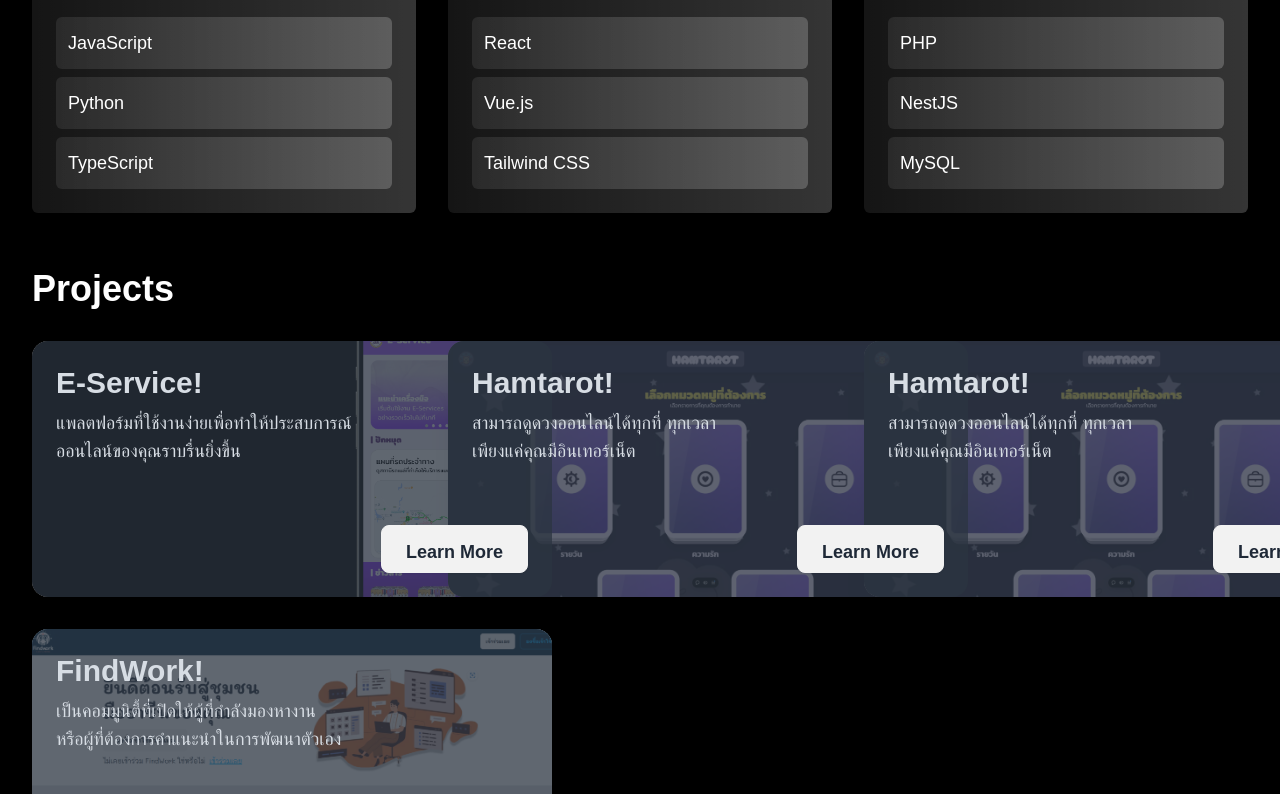
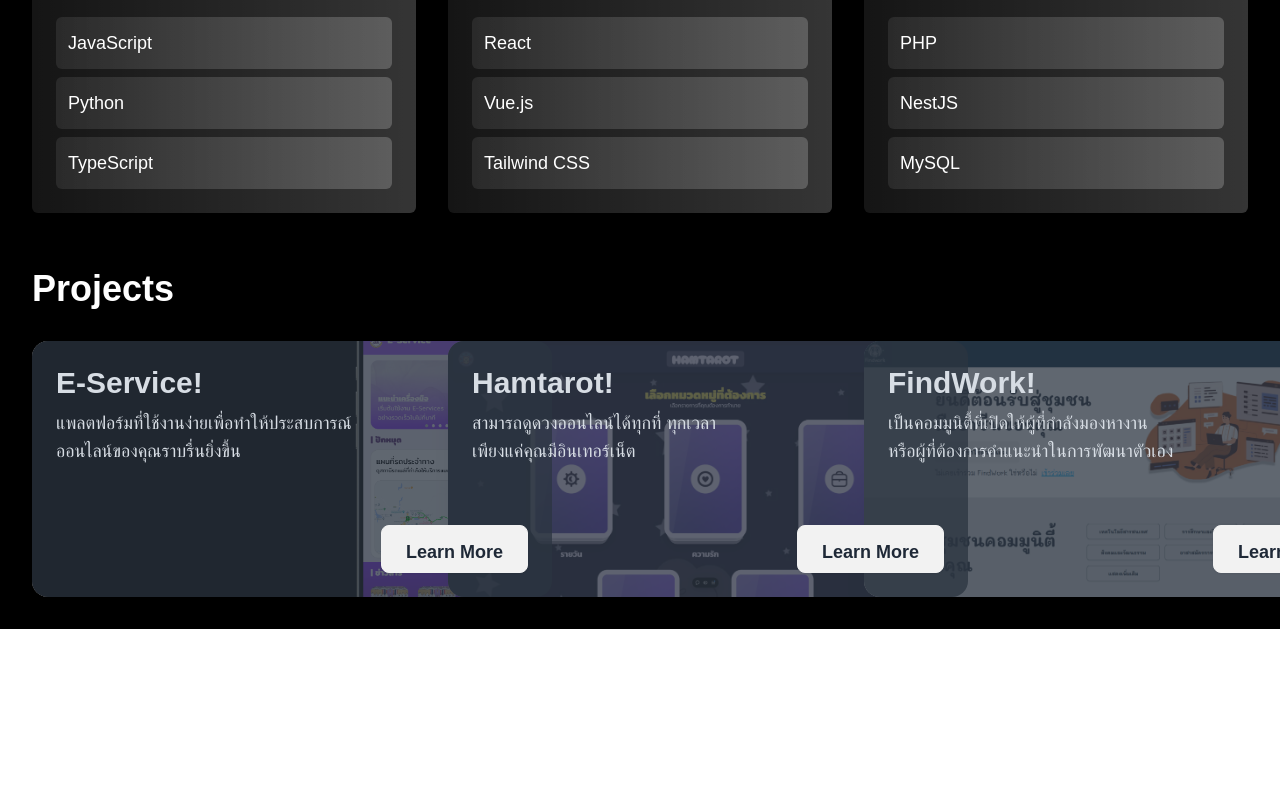
Before and after one commit to 66025009/portfolio, a Next.js app: page / in a window 1280 px wide. Shown: the part 591-1385 px from the top of the page. After the commit the page ends 1220 px from the top, so only its background shows below. Built offline with nearby package versions, Linux system fonts and the light colour scheme.

Commit message:
Revert "commit"

```diff
--- a/components/project.js
+++ b/components/project.js
@@ -51,29 +51,6 @@ const Project = () => {
                 </div>
             </div>
           </div>
-          <div className="card bg-base-100 image-full w-[520px] shadow-xl">
-            <figure className="h-64">
-                <img
-                    src="/Hamtarot.png"
-                    alt="Project 2"
-                    className="w-full h-full object-cover rounded-t-lg"
-                />
-            </figure>
-            <div className="card-body p-6">
-                <h2 className="card-title text-3xl">Hamtarot!</h2>
-                <p className="text-lg">
-                 สามารถดูดวงออนไลน์ได้ทุกที่ ทุกเวลา
-                <br>
-                </br>
-                เพียงแค่คุณมีอินเทอร์เน็ต
-                </p>
-                <div className="card-actions justify-end">
-                    <a href="https://hamtarott.vercel.app/" target="_blank" rel="noopener noreferrer">
-                        <button className="btn text-lg py-3 px-6">Learn More</button>
-                    </a>
-                </div>
-            </div>
-          </div>
 
           <div className="card bg-base-100 image-full w-[520px] shadow-xl">
             <figure className="h-64">
```
